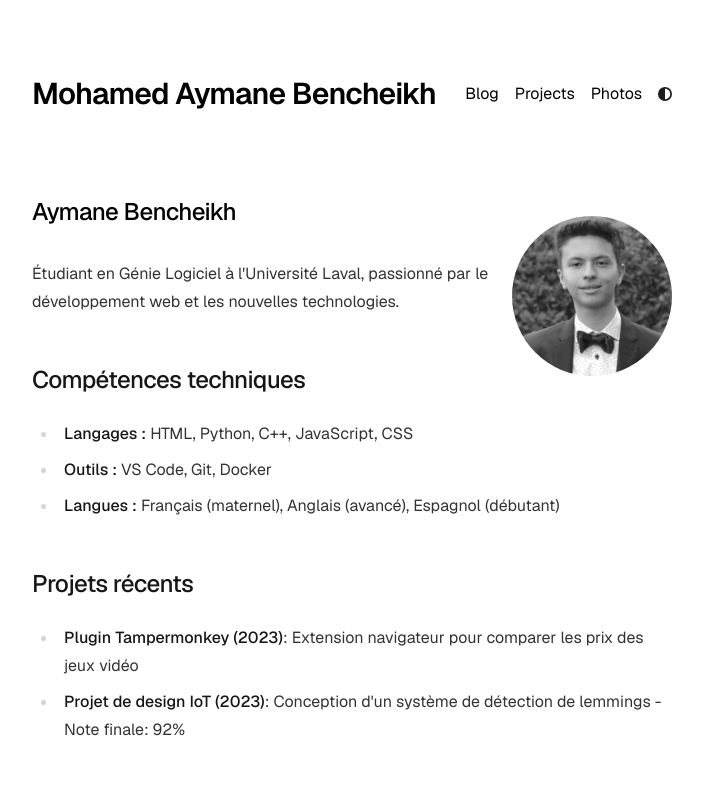
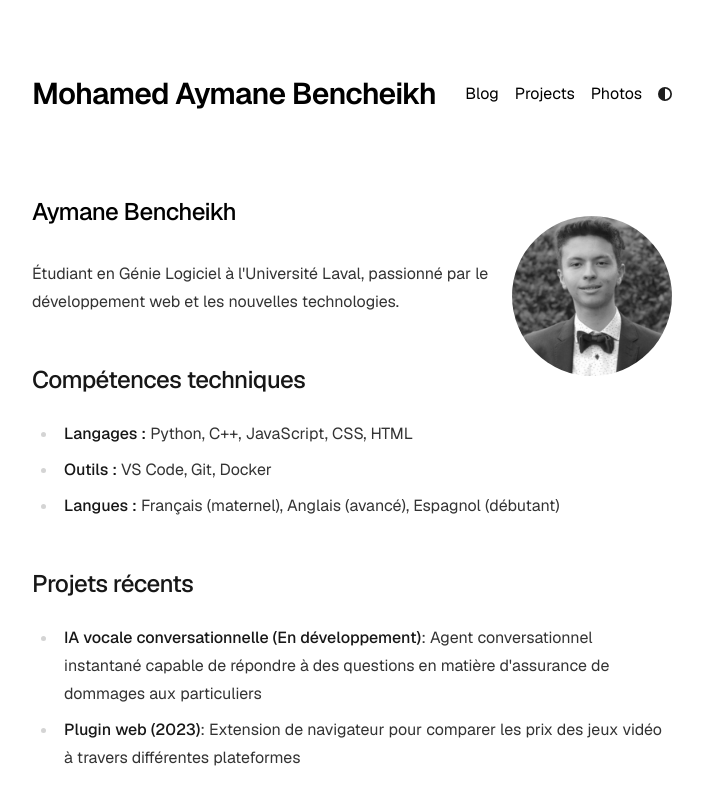
Before and after one commit to maben221/portfolio-maben221, a Next.js app: page / in a window 1280 px wide. Shown: the top 785 px of the page, without its empty margins (288-991 px from the left). Built offline with nearby package versions, Linux system fonts and the light colour scheme.

Commit message:
Mis à jour des projets

```diff
--- a/app/config.ts
+++ b/app/config.ts
@@ -8,9 +8,9 @@ export const metaData = {
 };
 
 export const socialLinks = {
-  twitter: "https://x.com/gexo173",
+  twitter: "https://x.com/BencheikhAymane",
   github: "https://github.com/maben221",
   instagram: "https://www.instagram.com/aymane.bencheikh/",
-  linkedin: "https://www.linkedin.com/in/mohamed-aymane-bencheikh-a8b84a182/",
-  email: "mailto:aymanebencheikh1@gmail.com",
+  linkedin: "https://www.linkedin.com/in/maben221/",
+  email: "mailto:aymane@bencheikh.ca",
 };
--- a/app/page.tsx
+++ b/app/page.tsx
@@ -28,7 +28,7 @@ export default function Page() {
 
         <h2>Compétences techniques</h2>
         <ul>
-          <li><strong>Langages :</strong> HTML, Python, C++, JavaScript, CSS</li>
+          <li><strong>Langages :</strong> Python, C++, JavaScript, CSS, HTML</li>
           <li><strong>Outils :</strong> VS Code, Git, Docker</li>
           <li><strong>Langues :</strong> Français (maternel), Anglais (avancé), Espagnol (débutant)</li>
         </ul>
@@ -36,8 +36,12 @@ export default function Page() {
         <h2>Projets récents</h2>
         <ul>
           <li>
-            <strong>Plugin Tampermonkey (2023)</strong>: Extension navigateur pour comparer
-            les prix des jeux vidéo
+            <strong>IA vocale conversationnelle (En développement)</strong>: Agent conversationnel instantané
+            capable de répondre à des questions en matière d'assurance de dommages aux particuliers
+          </li>
+          <li>
+            <strong>Plugin web (2023)</strong>: Extension de navigateur pour comparer
+            les prix des jeux vidéo à travers différentes plateformes
           </li>
           <li>
             <strong>Projet de design IoT (2023)</strong>: Conception d'un système de détection
```
